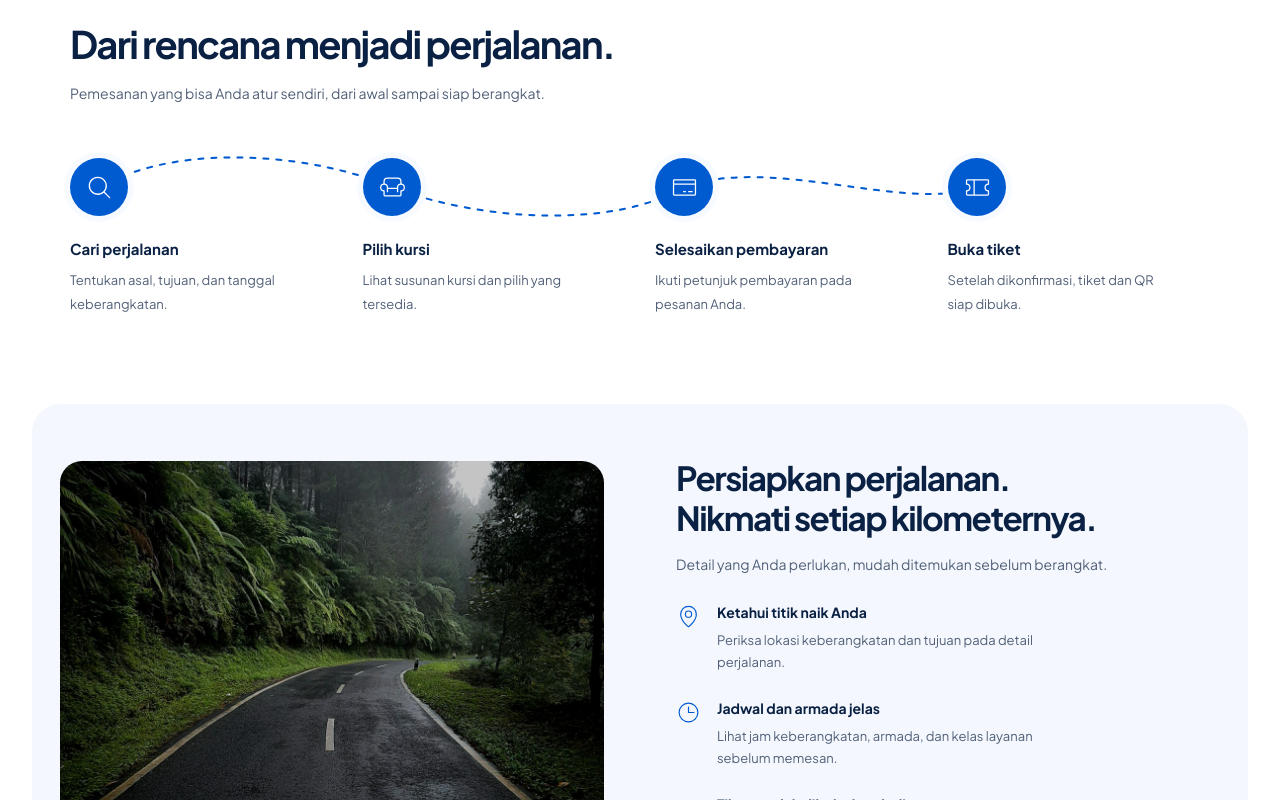
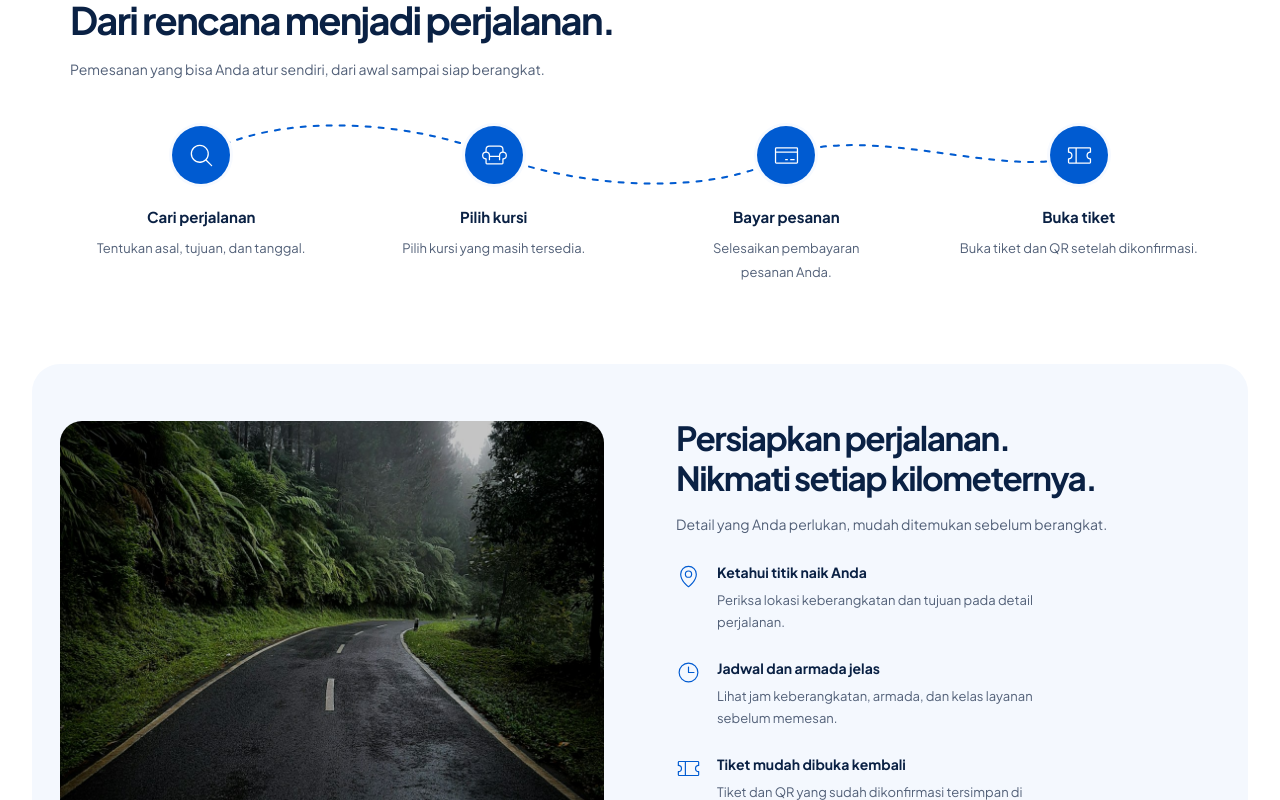
Before and after one commit to ALIFKA-HUB/seatpax, a Next.js app: page / in a window 1280 px wide. Shown: the part 1060-1860 px from the top of the page. Built offline with nearby package versions, Linux system fonts and the light colour scheme; no server answers.

Commit message:
style: balance landing booking steps and soften navigation

```diff
--- a/app/components/passenger-navigation.css
+++ b/app/components/passenger-navigation.css
@@ -3,7 +3,7 @@
 .passenger-shell{position:relative}
 .sp-header-marker{position:absolute;top:32px;left:0;width:1px;height:1px;pointer-events:none}
 .passenger-shell:not(.sp-focused) .sp-header-inner{position:relative;isolation:isolate;max-width:none;min-height:72px;display:grid;grid-template-columns:1fr auto 1fr;gap:20px;padding:10px 24px;border-radius:20px;background:#fff;box-shadow:none}
-.passenger-shell:not(.sp-focused) .sp-header-inner::before{content:'';position:absolute;inset:0;z-index:-1;border-radius:inherit;box-shadow:0 12px 34px #143f7529,0 0 0 1px #dce5ef;opacity:0;pointer-events:none}
+.passenger-shell:not(.sp-focused) .sp-header-inner::before{content:'';position:absolute;inset:0;z-index:-1;border-radius:inherit;box-shadow:0 8px 24px #143f7517,0 0 0 1px #e4ebf3;opacity:0;pointer-events:none}
 .passenger-shell:not(.sp-focused) .sp-header[data-floating=true] .sp-header-inner::before{opacity:1}
 @media(prefers-reduced-motion:no-preference){
  .passenger-shell:not(.sp-focused) .sp-header-inner::before{transform:translateY(-2px);transition:opacity 450ms cubic-bezier(.22,1,.36,1),transform 450ms cubic-bezier(.22,1,.36,1)}
--- a/app/landing/landing.css
+++ b/app/landing/landing.css
@@ -16,7 +16,7 @@
 .sp-landing .sp-header nav a {font-size:13px; white-space:nowrap; color:var(--sp-ink)}
 .sp-landing .sp-header nav a:hover {color:var(--sp-primary); text-decoration:none}
 .sp-landing .passenger {max-width:1280px; padding:14px 32px 40px}
-.lp-content {display:grid; gap:88px}
+.lp-content {display:grid; gap:80px}
 .sp-landing .lp-hero {position:relative; isolation:isolate; min-height:410px; display:flex; align-items:center; border-radius:28px; overflow:hidden; background:#49564b}
 .lp-hero>img {object-fit:cover; object-position:50% 56%; z-index:-2}
 .lp-hero::before {content:''; position:absolute; inset:0; z-index:-1; background:linear-gradient(90deg, rgb(12 19 15 / .86), rgb(12 19 15 / .66) 42%, rgb(12 19 15 / .08))}
@@ -46,11 +46,11 @@
 .sp-landing .lp-network-empty h3 {font-size:16px; margin:0 0 6px; font-weight:650}
 .sp-landing .lp-network-empty p {color:var(--sp-muted); font-size:13px; margin:0; line-height:1.7}
 .sp-landing .lp-booking {margin:0 38px}
-.lp-route {position:relative; margin-top:52px}
+.lp-route {position:relative; margin-top:44px}
 .lp-booking-flow {display:grid; grid-template-columns:repeat(4,minmax(0,1fr)); gap:30px; list-style:none; margin:0; padding:0}
 .sp-landing .lp-booking-flow li {position:relative; min-width:0; padding:0}
 .lp-booking-flow li:not(:last-child)::after {content:''; position:absolute; top:28px; left:76px; right:0; border-top:2px dashed var(--sp-border)}
-.lp-flow-icon {position:relative; z-index:1; display:grid; place-items:center; width:58px; height:58px; margin-bottom:22px; border-radius:50%; color:var(--sp-primary); background:#eaf3ff; box-shadow:0 0 0 6px #f7faff}
+.lp-flow-icon {position:relative; z-index:1; display:grid; place-items:center; width:58px; height:58px; margin-bottom:22px; border-radius:50%; color:var(--sp-primary); background:#eaf3ff; box-shadow:0 0 0 3px #f7faff}
 .lp-route-lines {position:absolute; inset:0; width:100%; height:100%; overflow:visible; pointer-events:none}
 .lp-route-track,.lp-route-trace {fill:none; stroke-width:2; stroke-linecap:round; stroke-dasharray:5 8}
 .lp-route-track {stroke:var(--sp-border)}
@@ -70,6 +70,12 @@
 @keyframes lp-route-arrive {0% {transform:scale(1); background:#eaf3ff; color:var(--sp-primary)} 50% {transform:scale(1.1); background:var(--sp-primary); color:#fff} 100% {transform:scale(1); background:var(--sp-primary); color:#fff}}
 .sp-landing .lp-booking-flow h3 {font-size:15px; margin:0 0 9px; font-weight:700}
 .sp-landing .lp-booking-flow p {font-size:13px; line-height:1.8; max-width:220px; margin:0; color:var(--sp-muted)}
+@media(min-width:1024px) {
+  .sp-landing .lp-booking-flow li {text-align:center}
+  .lp-flow-icon {margin-inline:auto}
+  .sp-landing .lp-booking-flow p {max-width:25ch; margin-inline:auto; text-wrap:pretty}
+  .lp-booking-flow li:not(:last-child)::after {left:calc(50% + 40px); right:auto; width:calc(100% - 50px)}
+}
 .sp-landing .lp-experience {display:grid; grid-template-columns:1fr 1fr; align-items:center; gap:72px; padding:28px; background:var(--lp-tint); border-radius:28px}
 .lp-experience-photo {position:relative; margin:0; height:470px; min-width:0}
 .lp-experience-photo img {object-fit:cover; object-position:50% 58%; border-radius:22px}
--- a/app/page.tsx
+++ b/app/page.tsx
@@ -15,10 +15,10 @@ export const metadata: Metadata = {
 };
 
 const bookingFlow = [
-  {Icon: MagnifyingGlass, title: 'Cari perjalanan', copy: 'Tentukan asal, tujuan, dan tanggal keberangkatan.'},
-  {Icon: Armchair, title: 'Pilih kursi', copy: 'Lihat susunan kursi dan pilih yang tersedia.'},
-  {Icon: CreditCard, title: 'Selesaikan pembayaran', copy: 'Ikuti petunjuk pembayaran pada pesanan Anda.'},
-  {Icon: Ticket, title: 'Buka tiket', copy: 'Setelah dikonfirmasi, tiket dan QR siap dibuka.'},
+  {Icon: MagnifyingGlass, title: 'Cari perjalanan', copy: 'Tentukan asal, tujuan, dan tanggal.'},
+  {Icon: Armchair, title: 'Pilih kursi', copy: 'Pilih kursi yang masih tersedia.'},
+  {Icon: CreditCard, title: 'Bayar pesanan', copy: 'Selesaikan pembayaran pesanan Anda.'},
+  {Icon: Ticket, title: 'Buka tiket', copy: 'Buka tiket dan QR setelah dikonfirmasi.'},
 ];
 
 export default function Home() {
```
Also changed, not shown: 4 other files (tests, documents, lock files or other folders).
